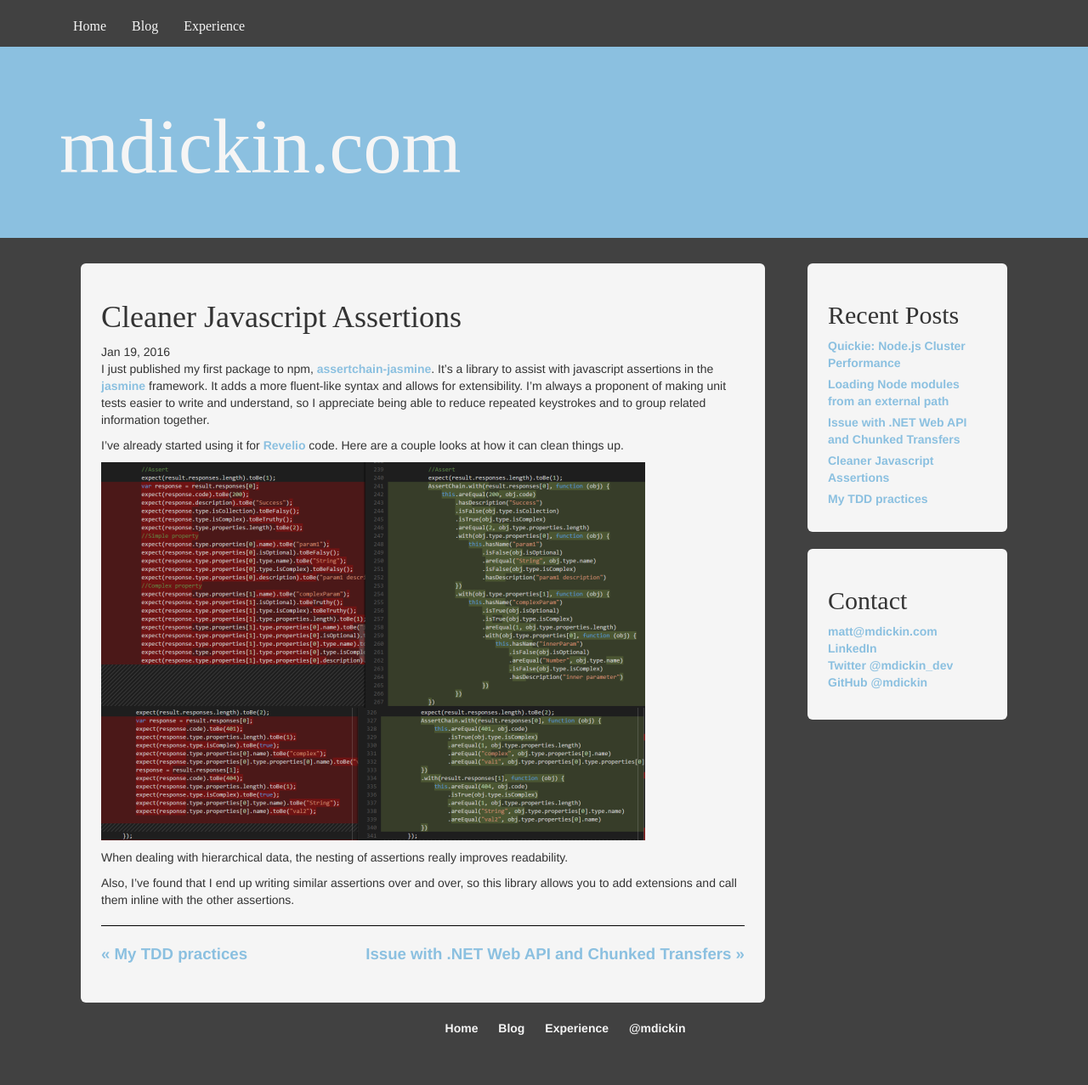
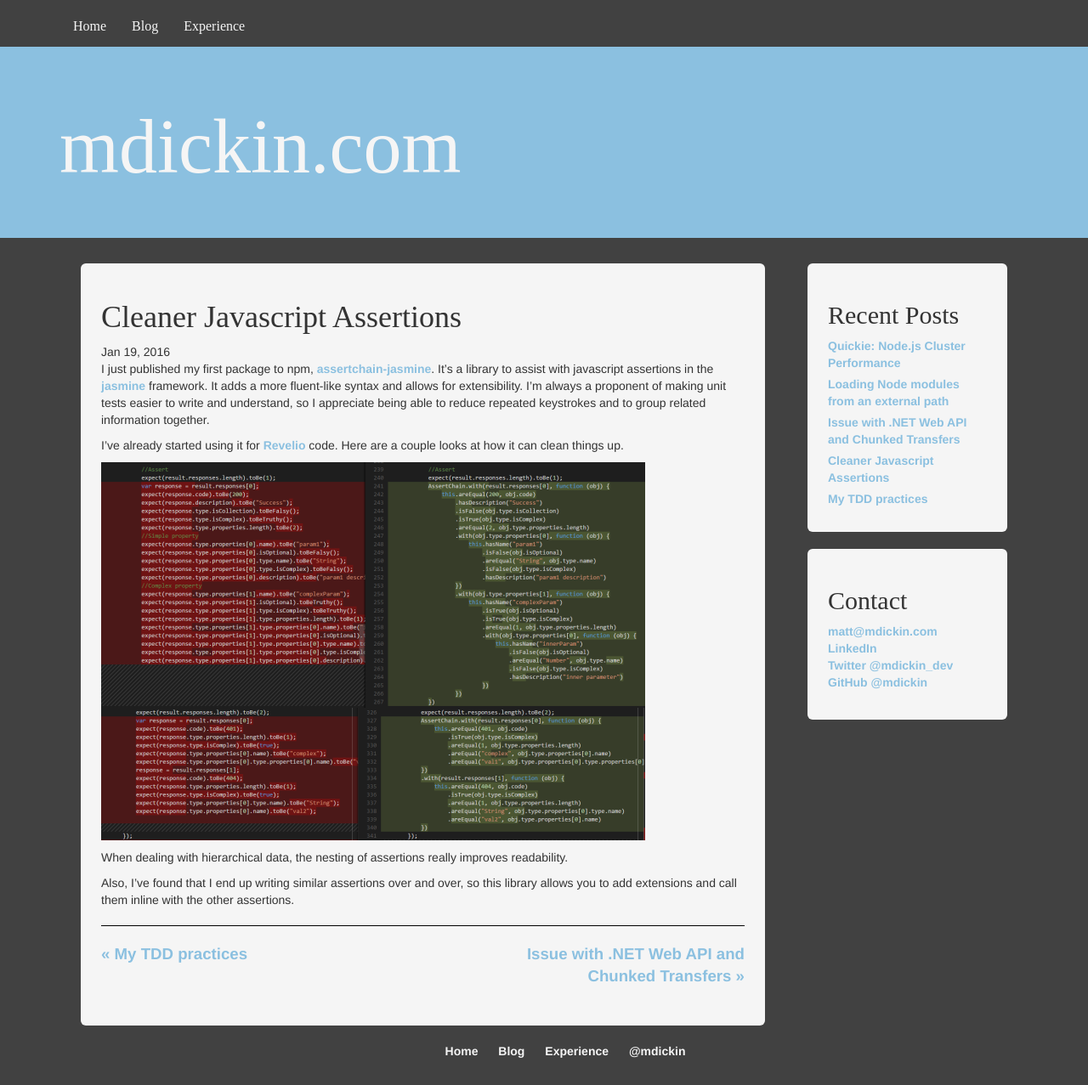
Before and after one commit to mdickin/mdickin.github.io, a Jekyll site: the page built from blog/_posts/2016-01-19-cleaner-javascript-assertions.md, in a window 1280 px wide. Shown: the whole page at 85% size. Built offline with Jekyll 4.4.1, drawn with Linux system fonts in a browser that asks for light colours; nearby versions of some CDN libraries; before the commit the page ends 1250 px from its top, so only the background shows below that.

Commit message:
Fixed spacing issues with next/previous links

```diff
--- a/_layouts/post.html
+++ b/_layouts/post.html
@@ -10,11 +10,15 @@ section: blog
   {{ content }}
 </article>
 <hr />
-<div class="blog-navigation">
-  {% if page.previous.url %}
-    <a class="prev" href="{{page.previous.url}}">&laquo; {{page.previous.title}}</a>
-  {% endif %}
-  {% if page.next.url %}
-    <a class="next pull-right" href="{{page.next.url}}">{{page.next.title}} &raquo;</a>
-  {% endif %}
+<div class="blog-navigation row">
+  <div class="col-md-5">
+    {% if page.previous.url %}
+      <a class="prev" href="{{page.previous.url}}">&laquo; {{page.previous.title}}</a>
+    {% endif %}
+  </div>
+  <div class="col-md-5 col-md-offset-2 text-right">
+    {% if page.next.url %}
+      <a class="next" href="{{page.next.url}}">{{page.next.title}} &raquo;</a>
+    {% endif %}
+  </div>
 </div>
```
